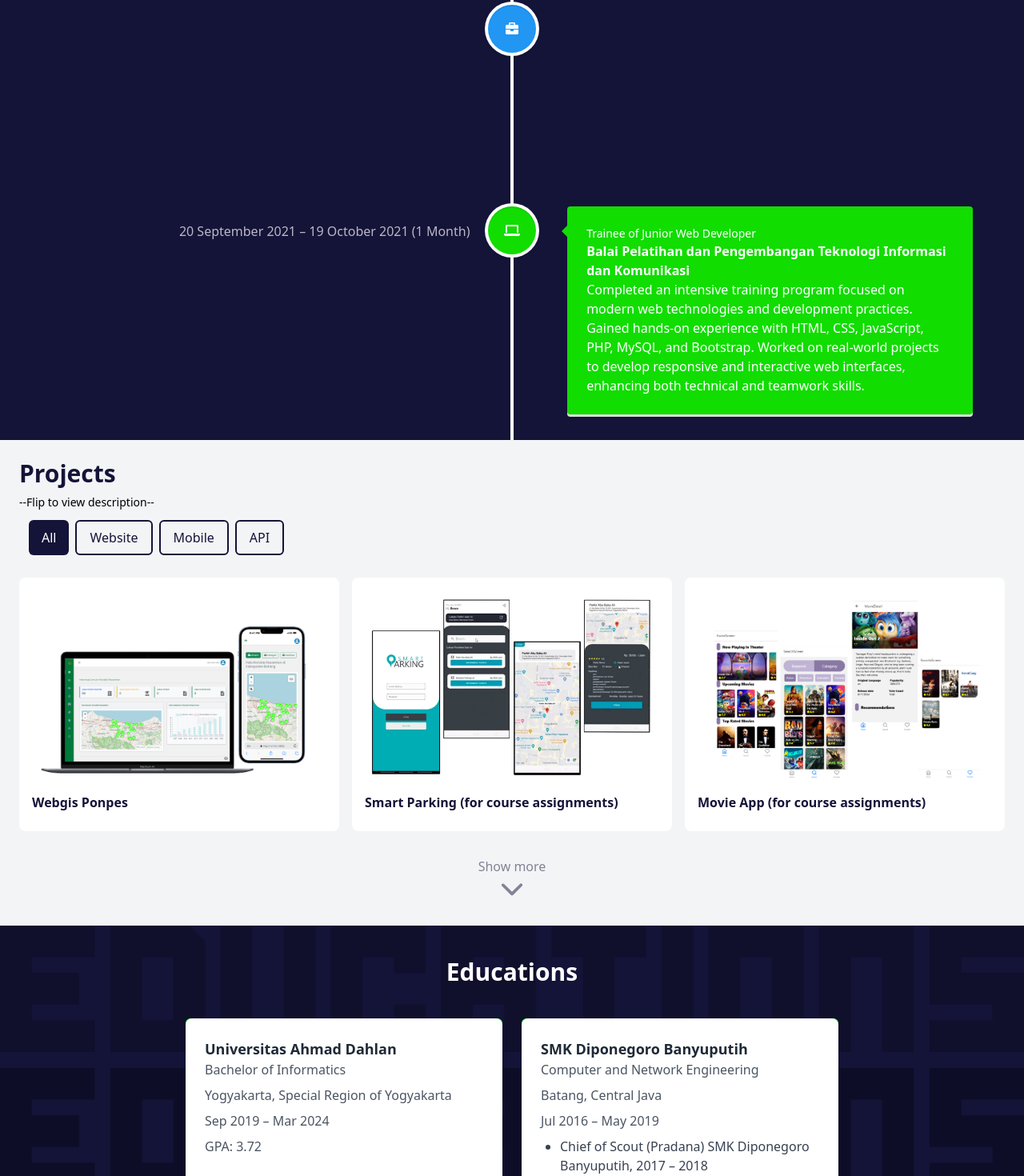
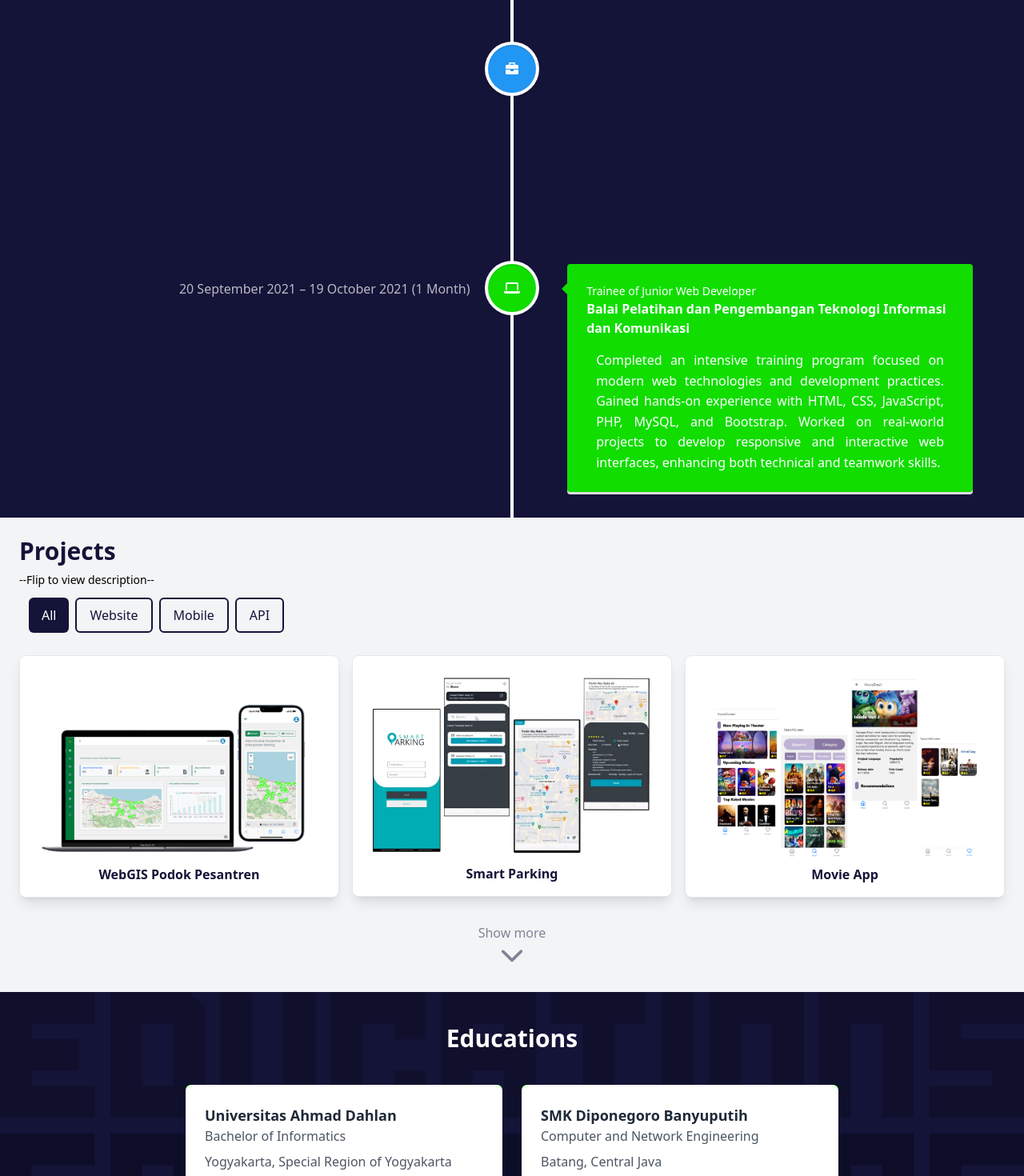
Before and after one commit to adibbaguss/My_Profile_2.0, a React (Vite) app: page / in a window 1280 px wide. Shown: the part 2266-3736 px from the top of the page at 80% size. Built offline with nearby package versions, Linux system fonts and the light colour scheme; no server answers.

Commit message:
update font size and minor ui

```diff
--- a/package.json
+++ b/package.json
@@ -1,12 +1,13 @@
 {
   "name": "web_profile",
   "private": true,
-  "version": "1.1.0",
+  "version": "1.1.1",
   "type": "module",
   "homepage": "https://adibbaguss.github.io/",
   "scripts": {
     "dev": "vite",
     "build": "vite build",
+    "build": "set \"GENERATE_SOURCEMAP=false\" && react-scripts build",
     "predeploy": "npm run build",
     "deploy": "gh-pages -d dist",
     "lint": "eslint . --ext js,jsx --report-unused-disable-directives --max-warnings 0",
--- a/src/App.jsx
+++ b/src/App.jsx
@@ -19,18 +19,18 @@ function App() {
     AOS.refresh();
   }, []); // Added empty dependency array to useEffect
 
-  useEffect(() => {
-    // Disable right-click context menu
-    const disableRightClick = (e) => {
-      e.preventDefault();
-    };
+  // useEffect(() => {
+  //   // Disable right-click context menu
+  //   const disableRightClick = (e) => {
+  //     e.preventDefault();
+  //   };
 
-    document.addEventListener('contextmenu', disableRightClick);
+  //   document.addEventListener('contextmenu', disableRightClick);
 
-    return () => {
-      document.removeEventListener('contextmenu', disableRightClick);
-    };
-  }, []);
+  //   return () => {
+  //     document.removeEventListener('contextmenu', disableRightClick);
+  //   };
+  // }, []);
 
   return (
     <div>
--- a/src/components/Educations/Educations.jsx
+++ b/src/components/Educations/Educations.jsx
@@ -39,12 +39,12 @@ const EducationItem = ({ schoolName, degree, location, duration, achievements, g
   return (
     <motion.div className="bg-green rounded-md shadow-md" whileHover={{ scale: 1.05, boxShadow: '0px 4px 20px rgba(0, 0, 0, 0.1)', paddingBottom: 10 }} whileTap={{ scale: 0.95 }}>
       <div className="bg-white p-6 rounded-lg h-full">
-        <h3 className="text-lg font-bold text-gray-800">{schoolName}</h3>
-        <p className="text-gray-600 mb-2">{degree}</p>
-        <p className="text-gray-600 mb-2">{location}</p>
-        <p className="text-gray-600 mb-2">{duration}</p>
+        <h2 className="text-base lg:text-lg font-bold text-gray-800">{schoolName}</h2>
+        <p className="text-gray-600 mb-2 text-sm lg:text-base">{degree}</p>
+        <p className="text-gray-600 mb-2 text-sm lg:text-base">{location}</p>
+        <p className="text-gray-600 mb-2 text-sm lg:text-base">{duration}</p>
         {achievements && achievements.length > 0 && (
-          <ul className="list-disc ml-6 mb-4">
+          <ul className="list-disc ml-6 mb-4 text-sm lg:text-base">
             {achievements.map((achievement, index) => (
               <li key={index} className="text-gray-700">
                 {achievement}
@@ -52,7 +52,7 @@ const EducationItem = ({ schoolName, degree, location, duration, achievements, g
             ))}
           </ul>
         )}
-        {gpa && <p className="text-gray-600 mb-2">{gpa}</p>}
+        {gpa && <p className="text-gray-600 mb-2 text-sm lg:text-base">{gpa}</p>}
       </div>
     </motion.div>
   );
--- a/src/components/Experience/Experience.jsx
+++ b/src/components/Experience/Experience.jsx
@@ -22,7 +22,7 @@ const Experience = () => {
           >
             <h4 className="vertical-timeline-element-title text-sm">{exp.title}</h4>
             <h4 className="vertical-timeline-element-subtitle font-semibold">{exp.subtitle}</h4>
-            <div className="text-bold" dangerouslySetInnerHTML={{ __html: exp.description }}></div>
+            <p className="px-3 text-justify" dangerouslySetInnerHTML={{ __html: exp.description }}></p>
           </VerticalTimelineElement>
         ))}
       </VerticalTimeline>
--- a/src/components/Hero/Hero.jsx
+++ b/src/components/Hero/Hero.jsx
@@ -14,7 +14,7 @@ function Hero() {
   }, []);
 
   return (
-    <section className="lg:h-screen bg-primary-color  text-secondary-color  items-center justify-center overflow-hidden">
+    <section className="lg:h-screen bg-primary-color text-secondary-color  items-center justify-center overflow-hidden">
       <div className="w-full px-2 ">
         <Weather />
       </div>
--- a/src/components/Projects/Project.jsx
+++ b/src/components/Projects/Project.jsx
@@ -24,14 +24,14 @@ function Project({ title, description, technologies, image, github }) {
   return (
     <ReactCardFlip isFlipped={isFlipped} flipDirection="horizontal">
       {/* Front of the card */}
-      <div className="bg-white p-4 rounded-lg mb-4 overflow-hidden cursor-pointer" onClick={handleClick} style={{ minHeight: '300px' }}>
-        <img src={image} alt={title} className="mb-2 rounded-lg w-full h-auto" style={{ maxHeight: '300px', objectFit: 'cover' }} loading="lazy" />
-        <h3 className="text-md font-bold text-primary-color mb-2">{title}</h3>
+      <div className="bg-white shadow-lg border border-1 p-4 rounded-lg mb-4 overflow-hidden cursor-pointer" onClick={handleClick}>
+        <img src={image} alt={title} className=" rounded-lg w-full h-auto" style={{ maxHeight: '300px', objectFit: 'cover' }} loading="lazy" />
+        <h4 className="font-semibold text-center text-primary-color text-sm lg:text-base">{title}</h4>
       </div>
 
       {/* Back of the card */}
-      <div className="bg-white p-4 rounded-lg mb-4 overflow-hidden cursor-pointer" onClick={handleClick} style={{ minHeight: '300px' }}>
-        <div className={`text-gray-700 mb-2 ${isExpanded ? '' : 'line-clamp-4'}`} dangerouslySetInnerHTML={{ __html: description }} />
+      <div className="bg-white shadow-lg border border-1 border-solid p-4 rounded-lg mb-4 overflow-hidden cursor-pointer" onClick={handleClick}>
+        <p className={`text-gray-700 text-sm lg:text-base text-justify mb-2 ${isExpanded ? '' : 'line-clamp-4'}`} dangerouslySetInnerHTML={{ __html: description }}></p>
         <button onClick={toggleDescription} className="text-blue-500 hover:underline">
           {isExpanded ? 'Show less' : 'Read more'}
         </button>
--- a/src/components/Skills/Skills.jsx
+++ b/src/components/Skills/Skills.jsx
@@ -1,21 +1,19 @@
 import React from 'react';
 import dataJson from '../../data/data.json';
 
-const Skills = () => {
-  // Daftar keterampilan dan alat
-
+function Skills() {
   return (
     <div>
       <p className="text-white text-center mb-2">Skills & Tools</p>
 
       {/* Konten untuk setiap slide */}
       <div className="flex flex-wrap">
-        {dataJson.skills.map((skill) => (
-          <img className="m-1 w-9 " src={`https://skillicons.dev/icons?i=${skill}`} alt={skill} loading="lazy" />
+        {dataJson.skills.map((skill, index) => (
+          <img key={index} className="m-1 w-9" src={`https://skillicons.dev/icons?i=${skill}`} alt={skill} loading="lazy" />
         ))}
       </div>
     </div>
   );
-};
+}
 
 export default Skills;
--- a/src/data/data.json
+++ b/src/data/data.json
@@ -18,7 +18,7 @@
   },
 
   "//": "3. Skills Section",
-  "skills": ["html", "css", "js", "php", "java", "sass", "bootstrap", "tailwind", "mysql", "laravel", "react", "vite", "npm", "vscode", "postman", "androidstudio", "figma", "photoshop", "premiere"],
+  "skills": ["html", "css", "js", "php", "java", "sass", "bootstrap", "tailwind", "mysql", "laravel", "react", "vite", "npm", "vscode", "postman", "github", "androidstudio", "figma", "photoshop", "premiere"],
 
   "//": "4. Experience Section",
   "experience": [
@@ -57,7 +57,7 @@
       "date": "02 July 2022 – 30 September 2022 (3 Month)",
       "title": "Front-end Developer (Internship)",
       "subtitle": "ARPATEAM, Bantul, DIY",
-      "description": "<ul class='list-disc pl-5 space-y-2'><li>Developed responsive user interfaces (UI) using HTML, CSS, JavaScript, and Bootstrap.</li><li>Created and refined graphic assets, including icons, graphics, and background images.</li></ul>",
+      "description": "<ul class='list-disc space-y-2'><li>Developed responsive user interfaces (UI) using HTML, CSS, JavaScript, and Bootstrap.</li><li>Created and refined graphic assets, including icons, graphics, and background images.</li></ul>",
       "icon": "fas fa-briefcase",
       "background": "#2196F3",
       "color": "#fff"
--- a/src/data/project.json
+++ b/src/data/project.json
@@ -1,7 +1,7 @@
 [
   {
     "id": 1,
-    "title": "Webgis Ponpes",
+    "title": "WebGIS Podok Pesantren",
     "description": "Developed a platform to map Islamic boarding schools (pondok pesantren) and religious schools (madrasah diniyah) in Batang Regency. The platform includes features such as mapping, reporting, and data management (CRUD). Users of the platform include System Admins (managing the entire system), Pondok Pesantren Admins (managing boarding school data), Madrasah Diniyah Admins (managing religious school data), and General Users (viewing data and making reports).",
     "technologies": ["Laravel", "PHP", "HTML/CSS", "Javascript", "Bootstrap", "LeafletJs", "Cropper.js", "Chart.js"],
     "image": "/assets/Images/Portofolio/webgis ponpes.png",
@@ -10,7 +10,7 @@
   },
   {
     "id": 2,
-    "title": "Smart Parking (for course assignments)",
+    "title": "Smart Parking",
     "description": "Developed a mobile application that allows users to view parking location conditions and easily perform check-in and check-out. This application was created in collaboration with a team of 2 people, where I served as the front-end developer. The application was made to fulfill the requirements of a mobile programming course assignment.",
     "technologies": ["Java", "XML", "Google Maps API"],
     "image": "/assets/Images/Portofolio/smart parking.jpg",
@@ -19,7 +19,7 @@
   },
   {
     "id": 3,
-    "title": "Movie App (for course assignments)",
+    "title": "Movie App",
     "description": "This application, which displays movie information, was created as an assignment for the \"Mobile App Development with React Native\" training (Progate) organized by Kominfo. The project was developed by a team of three members, utilizing CI/CD for collaboration.",
     "technologies": ["React Native", "Expo", "TypeScript", "CSS3", "TMDb API"],
     "image": "/assets/Images/Portofolio/movieapp.png",
@@ -28,7 +28,7 @@
   },
   {
     "id": 4,
-    "title": "Travel Service Landing Page (Dummy for Internship Task)",
+    "title": "Travel Service Landing Page",
     "description": "Design source : <a class=\"hover:underline font-semibold\" target=\"_blank\" href=\"https://dribbble.com/shots/16461003-Travelious-Travelling-Services-Landing-Page-Website\">Adhiari Subekti</a><br />Developed a web landing page showcasing comprehensive information about travel services using dummy data. This project was created for an internship task, demonstrating skills in modern technologies and responsive design.",
     "technologies": ["CodeIgniter", "Bootstrap", "PHP", "HTML/CSS", "JavaScript"],
     "image": "/assets/Images/Portofolio/landing page travel.png",
@@ -37,7 +37,7 @@
   },
   {
     "id": 5,
-    "title": "Motor Vehicle Dealer Landing Page (Dummy for Internship Task)",
+    "title": "Motor Vehicle Dealer Landing Page",
     "description": "Developed a web landing page showcasing comprehensive information about a motor vehicle dealer using dummy data. This project was created for an internship task, demonstrating skills in modern technologies and responsive design.",
     "technologies": ["CodeIgniter", "Bootstrap", "PHP", "HTML/CSS", "JavaScript"],
     "image": "/assets/Images/Portofolio/landing page deler.png",
```
Also changed, not shown: src/components/About/About.jsx (+3 -3 lines), 1 other file (tests, documents, lock files or other folders).
